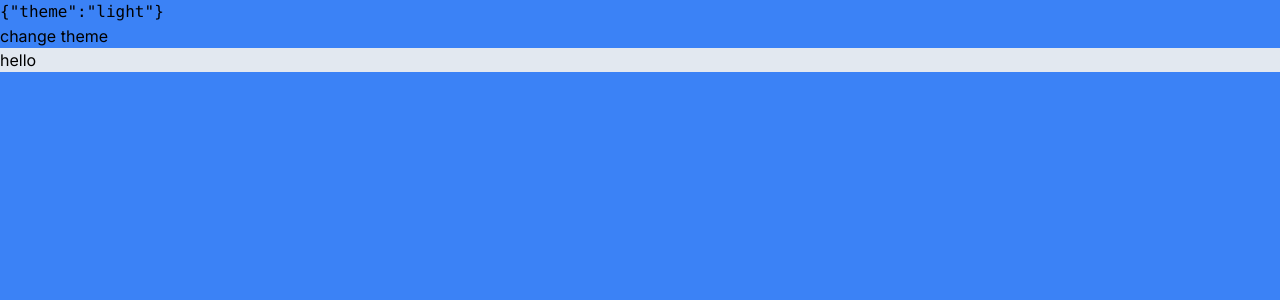
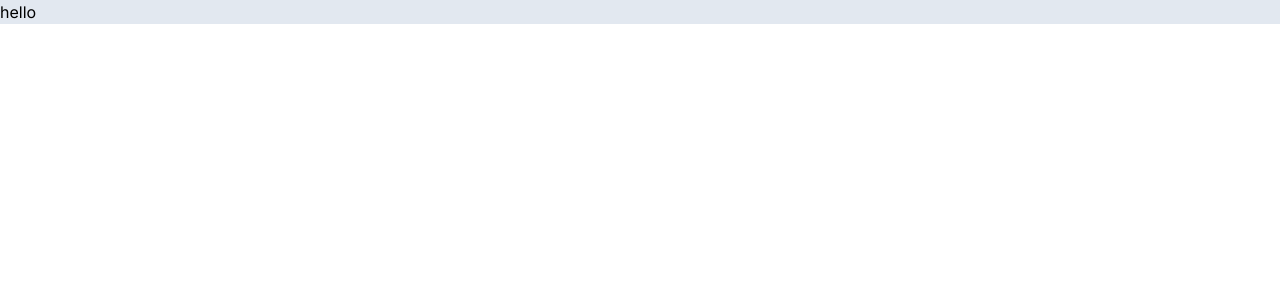
Before and after one commit to chon26909/demo-nextjs14, a Next.js app: page / in a window 1280 px wide. Shown: the top 300 px of the page. Built offline with nearby package versions, Linux system fonts and the light colour scheme.

Commit message:
edit layout

```diff
--- a/src/app/layout.tsx
+++ b/src/app/layout.tsx
@@ -1,39 +1,19 @@
-'use client';
 import type { Metadata } from 'next';
 import { Inter } from 'next/font/google';
 import './globals.scss';
-import { Dispatch, SetStateAction, createContext, useState } from 'react';
-import Navbar from '@/components/Navbar';
 
 const inter = Inter({ subsets: ['latin'] });
 
-// export const metadata: Metadata = {
-//     title: 'Create Next App',
-//     description: 'Generated by create next app'
-// };
-
-type Theme = 'light' | 'dark';
-
-interface ThemeContextType {
-    theme: Theme;
-    setTheme: Dispatch<SetStateAction<Theme>>;
-}
-
-export const ThemeContext = createContext<ThemeContextType | null>(null);
+export const metadata: Metadata = {
+    title: 'Demo Nextjs 14',
+    description: 'demo'
+};
 
 export default function RootLayout({ children }: { children: React.ReactNode }) {
-    const [theme, setTheme] = useState<Theme>('light');
-
     return (
         <html lang='en'>
-            <body
-                theme-data={theme}
-                className={[inter.className, 'flex min-h-screen flex-col bg-primary'].join(' ')}
-            >
-                <ThemeContext.Provider value={{ theme: theme, setTheme: setTheme }}>
-                    <Navbar />
-                    <main className=''>{children}</main>
-                </ThemeContext.Provider>
+            <body className={[inter.className, 'flex min-h-screen flex-col'].join(' ')}>
+                {children}
             </body>
         </html>
     );
```
